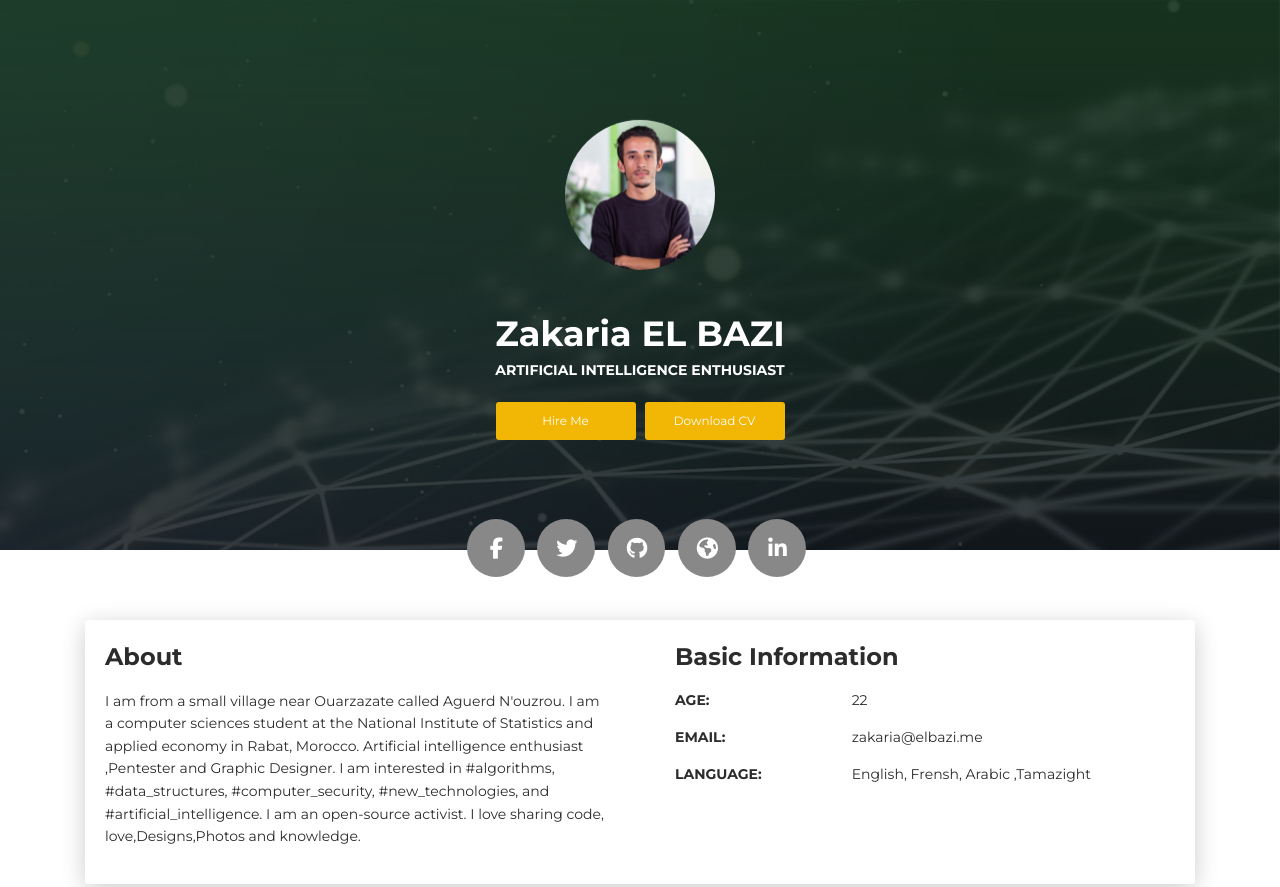
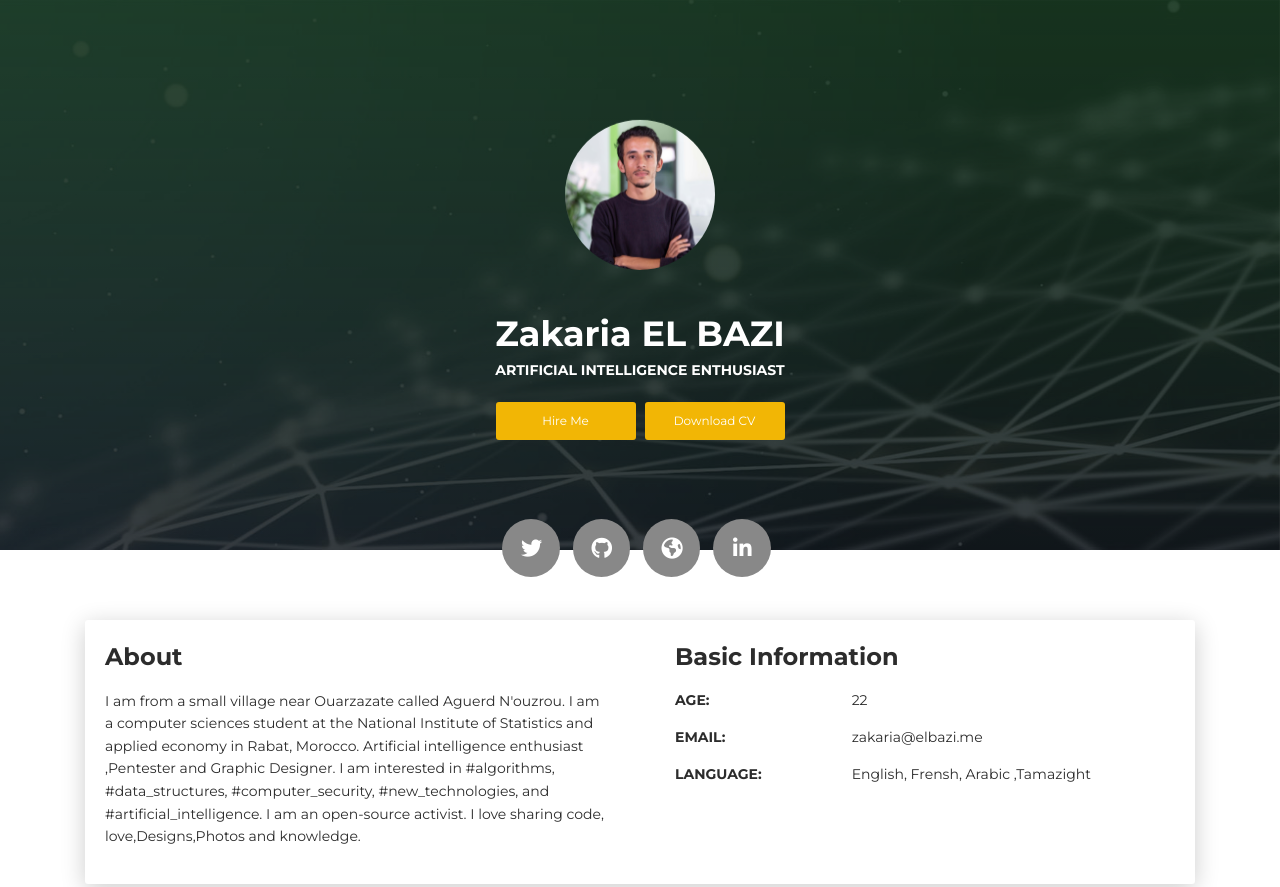
Before and after one commit to Z4ck404/z4ck404.github.io, a plain HTML site: page index.html in a window 1280 px wide. Shown: the top 887 px of the page. Drawn offline with Linux system fonts and the light colour scheme; files whose address does not match are found by name.

Commit message:
Update index.html

```diff
--- a/index.html
+++ b/index.html
@@ -83,7 +83,6 @@
       <div class="section">
         <div class="container">
           <div class="button-container">
-          <a class="btn btn-default btn-round btn-lg btn-icon" href="https://www.facebook.com/zakaria.elbazi" rel="tooltip" title="Follow me on Facebook"><i class="fa fa-facebook"></i></a>
           <a class="btn btn-default btn-round btn-lg btn-icon" href="https://twitter.com/Zack_Elbazi" rel="tooltip" title="Follow me on Twitter"><i class="fa fa-twitter"></i></a>
           <a class="btn btn-default btn-round btn-lg btn-icon" href="https://github.com/Z4ck404" rel="tooltip" title="check my projects on Github"><i class="fa fa-github"></i></a>
           <a class="btn btn-default btn-round btn-lg btn-icon" href="http://www.elbazi.tk/" rel="tooltip" title="Check my Portfolio"><i class="fa fa-globe"></i></a>
```
